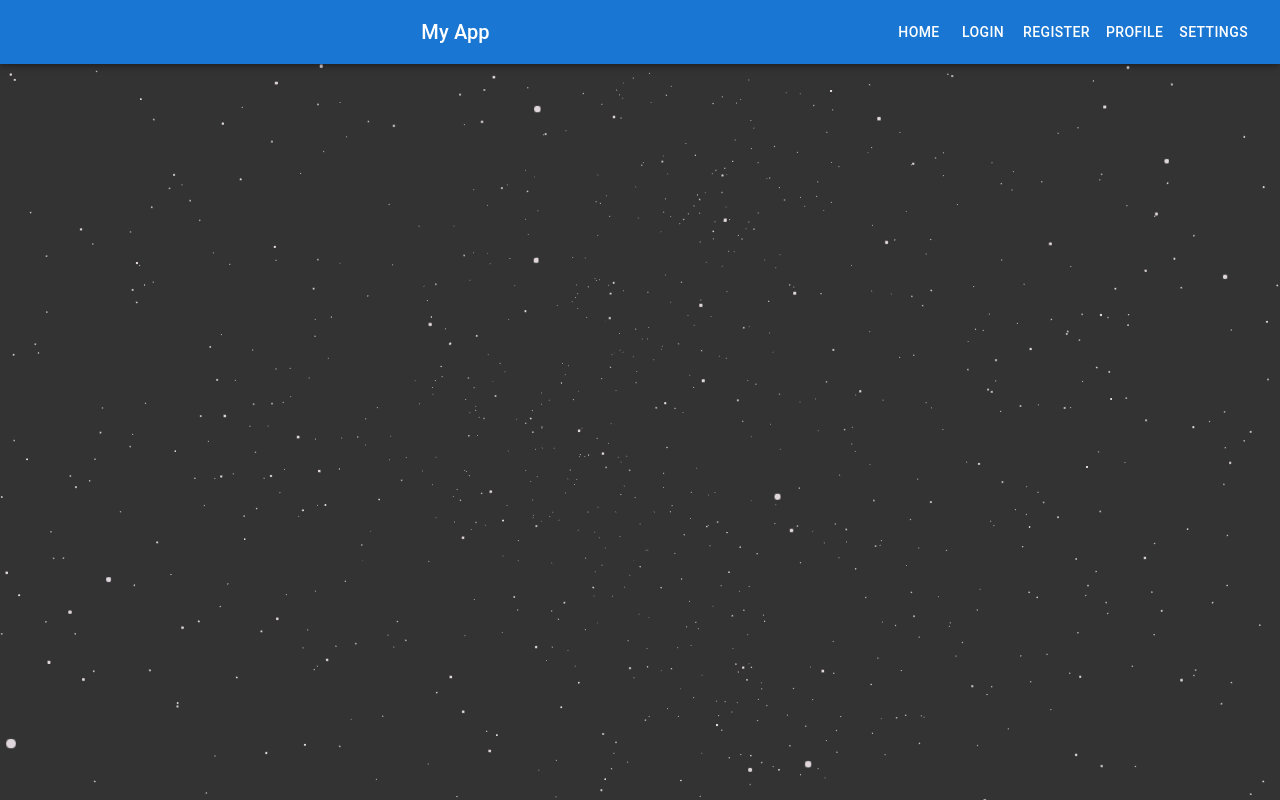
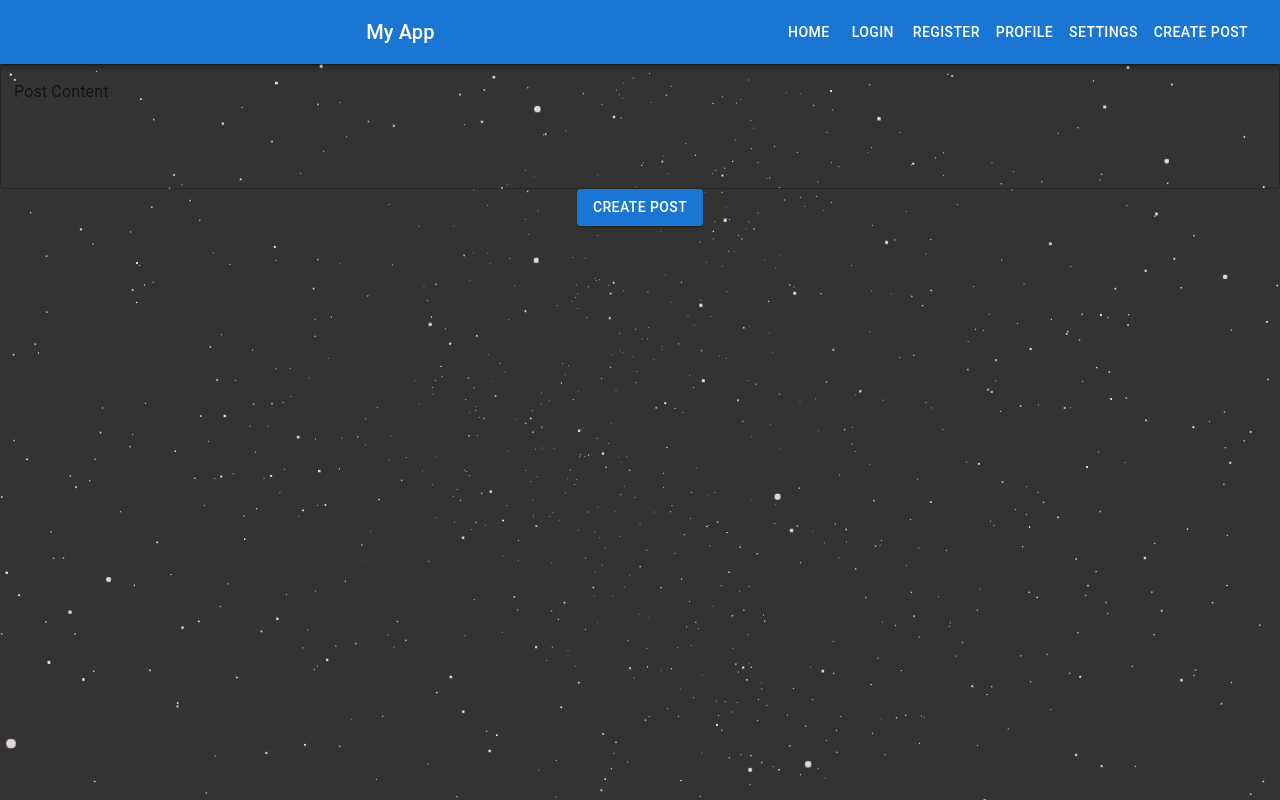
Before and after one commit to Zed-CSP/SocialNetwork, a React (Create React App) app in the folder client/: page /createpost in a window 1280 px wide. Built offline with nearby package versions, Linux system fonts and the light colour scheme.

Commit message:
updated create post

```diff
--- a/client/src/App.js
+++ b/client/src/App.js
@@ -3,7 +3,7 @@ import { BrowserRouter as Router, Route, Routes } from 'react-router-dom';
 import './App.css';
 import { Canvas} from '@react-three/fiber';
 import { SVGLoader } from 'three/examples/jsm/loaders/SVGLoader';
-import { Inter, Login, Register, Profile, Home, Header, Stars } from './components';
+import { Inter, Login, Register, Profile, Home, Header, Stars, CreatePost } from './components';
 
 
 
@@ -20,6 +20,7 @@ function App() {
           <Route path="/register" element={<Register />} />
           <Route path="/profile" element={<Profile />} />
           <Route path="/home" element={<Home />} />
+          <Route path="/createpost" element={<CreatePost />} />
           <Route path="/" element={<Login />} />
         </Routes>
       </Router>
--- a/client/src/components/CreatePost.js
+++ b/client/src/components/CreatePost.js
@@ -0,0 +1,40 @@
+import React, { useState } from 'react';
+import { useMutation } from '@apollo/client';
+import { TextField, Button } from '@mui/material';
+import { CREATE_POST } from '../graphql/mutations';
+
+function CreatePost() {
+  const [content, setContent] = useState('');
+  const [createPost, { error }] = useMutation(CREATE_POST);
+
+  const handleSubmit = async (event) => {
+    event.preventDefault();
+    try {
+      const { data } = await createPost({ variables: { content } });
+      console.log(data);
+      setContent('');
+    } catch (e) {
+      console.error(e);
+    }
+  };
+
+  return (
+    <form onSubmit={handleSubmit}>
+      <TextField
+        value={content}
+        onChange={(e) => setContent(e.target.value)}
+        label="Post Content"
+        variant="outlined"
+        fullWidth
+        multiline
+        rows={4}
+      />
+      <Button type="submit" variant="contained" color="primary">
+        Create Post
+      </Button>
+      {error && <p>Error creating post: {error.message}</p>}
+    </form>
+  );
+}
+
+export default CreatePost;
--- a/client/src/components/Header.js
+++ b/client/src/components/Header.js
@@ -24,6 +24,9 @@ const Header = () => {
         <Button color="inherit" component={Link} to="/settings">
           Settings
         </Button>
+        <Button color="inherit" component={Link} to="/createpost">
+            Create Post
+        </Button>
       </Toolbar>
     </AppBar>
   );
--- a/client/src/components/index.js
+++ b/client/src/components/index.js
@@ -5,3 +5,4 @@ export { default as Inter } from './Inter';
 export { default as Home } from './Home';
 export { default as Header } from './Header';
 export { default as Stars } from './Background';
+export { default as CreatePost } from './CreatePost';
--- a/client/src/graphql/mutations.js
+++ b/client/src/graphql/mutations.js
@@ -24,3 +24,13 @@ export const LOGIN_USER = gql`
     }
   }
 `;
+
+export const CREATE_POST = gql`
+  mutation CreatePost($content: String!) {
+    createPost(content: $content) {
+      id
+      content
+      createdAt
+    }
+  }
+`;
```
